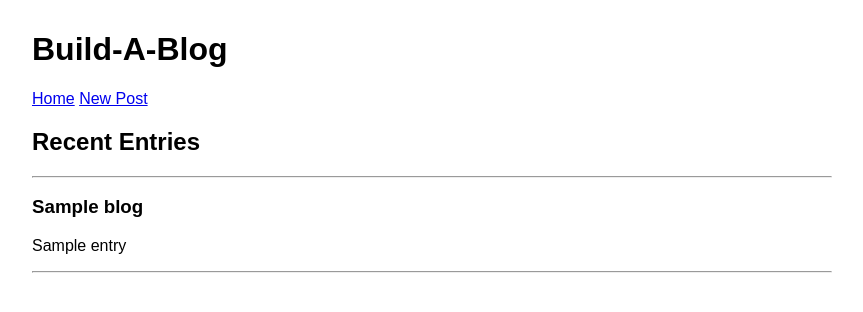
After one commit to joel-burton/build-a-blog, a Python web app: template templates/main.html in a window 1280 px wide. The commit adds this page. Shown: the top 312 px of the page, without its empty margins (208-1071 px from the left). Run offline with Jinja, Linux system fonts and the light colour scheme; the template is opened without the code that fills it: most values are stand-ins (such as "Sample title", 1, 10 or a date in 2020).

Commit message:
Added a new page /newpost. To do this I split the MainHandler in half, moving the post functions into a new handler, NewPost. The new front page is in main.html, and the new post form is still in newpost.html

```diff
--- a/templates/base.html
+++ b/templates/base.html
@@ -40,7 +40,10 @@
 
     <body>
         <h1>Build-A-Blog</h1>
-
+        <div class="navbar">
+            <a href="/">Home</a>
+            <a href="/newpost">New Post</a>
+        </div>
 
         {% block content %}
         {% endblock %}
--- /dev/null
+++ b/templates/main.html
@@ -0,0 +1,18 @@
+{% extends 'base.html'%}
+
+
+{% block content%}
+
+<h2>Recent Entries</h2>
+
+<hr>
+
+{% for blog in blogs %}
+    <div class="blog">
+        <h3 class="blog-title">{{ blog.title }}</h3>
+        <p class="blog-entry">{{ blog.entry }}</p>
+    </div>
+    <hr>
+{% endfor %}
+
+{% endblock %}
```
Also changed, not shown: main.py (+20 -11 lines), templates/newpost.html (+0 -12 lines), 1 other file.
